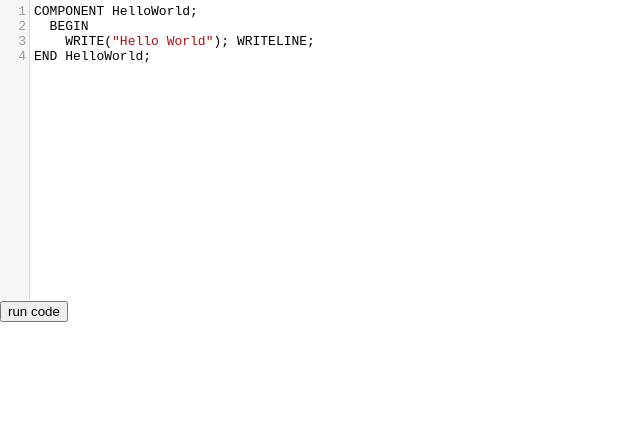
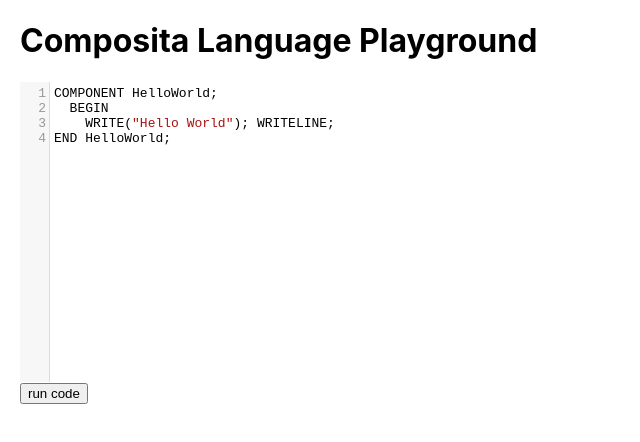
Before and after one commit to Composita/composita.github.io, a React (Create React App) app: page / in a window 1280 px wide. Shown: the top 442 px of the page, without its empty margins (0-640 px from the left). Built offline with nearby package versions, Linux system fonts and the light colour scheme.

Commit message:
playground: fix cursor movement

```diff
--- a/src/App.tsx
+++ b/src/App.tsx
@@ -26,17 +26,22 @@ END HelloWorld;`,
   render() {
     return (
       <div>
+        <div>
+          <h1>Composita Language Playground</h1>
+        </div>
         <CodeMirror
           value={this.state.outputText}
           options={{
             mode: 'javascript',
             lineNumbers: true,
           }}
-          onChange={(_editor, _data, value) => {
+          onChange={(editor, _data, value) => {
+            const position = editor.getCursor();
             this.setState({
               runCode: false,
               outputText: value,
-            })
+            });
+            editor.setCursor(position.line, position.ch);
           }}
         />
         <button onClick={this.runCode}>run code</button>
--- a/src/index.css
+++ b/src/index.css
@@ -1,5 +1,5 @@
 body {
-  margin: 0;
+  margin: 20px;
   font-family: -apple-system, BlinkMacSystemFont, 'Segoe UI', 'Roboto', 'Oxygen',
     'Ubuntu', 'Cantarell', 'Fira Sans', 'Droid Sans', 'Helvetica Neue',
     sans-serif;
```
